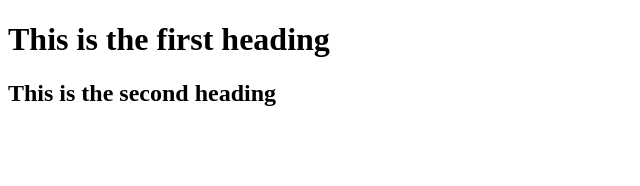
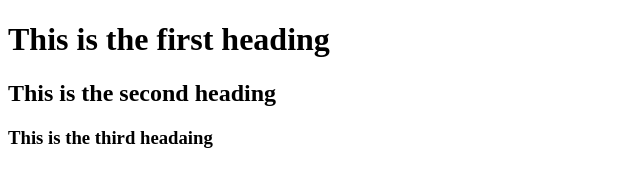
Before and after one commit to jiesparago/Branch, a plain HTML site: page index.html in a window 1280 px wide. Shown: the whole page, without its empty margins (0-640 px from the left). Drawn offline with Linux system fonts and the light colour scheme.

Commit message:
update 1.3

```diff
--- a/index.html
+++ b/index.html
@@ -9,5 +9,6 @@
   <body>
     <h1>This is the first heading</h1>
     <h2>This is the second heading</h2>
+    <h3>This is the third headaing</h3>
   </body>
 </html>
```
